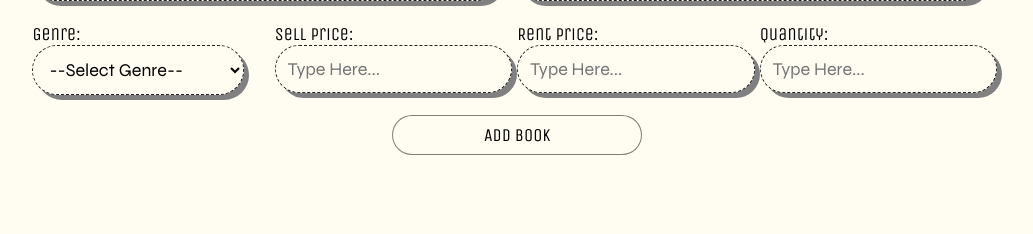
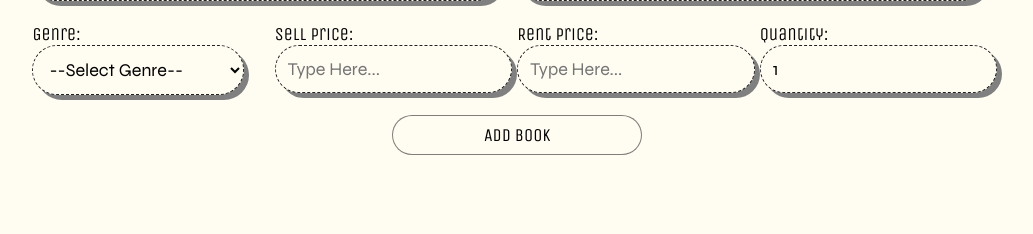
Before and after one commit to nasviil/bookster, a Flask app: template app/templates/add_book.html in a window 1280 px wide. Shown: the part 426-660 px from the top of the page, without its empty margins (210-1243 px from the left). Run offline with Flask 3, Linux system fonts and the light colour scheme; the template is opened without the code that fills it, so the values that code supplies are empty; some libraries are stand-ins or nearby versions.

Commit message:
made sure quantity doesn't go into negatives and defaults at 1

```diff
--- a/app/templates/add_book.html
+++ b/app/templates/add_book.html
@@ -144,8 +144,9 @@
 							name="quantity"
 							class="book-add-entry"
 							step="1"
-							placeholder="Type Here..."
+							value="1"
 							required
+							min="1"
 						/><br />
 					</div>
 				</div>
```
